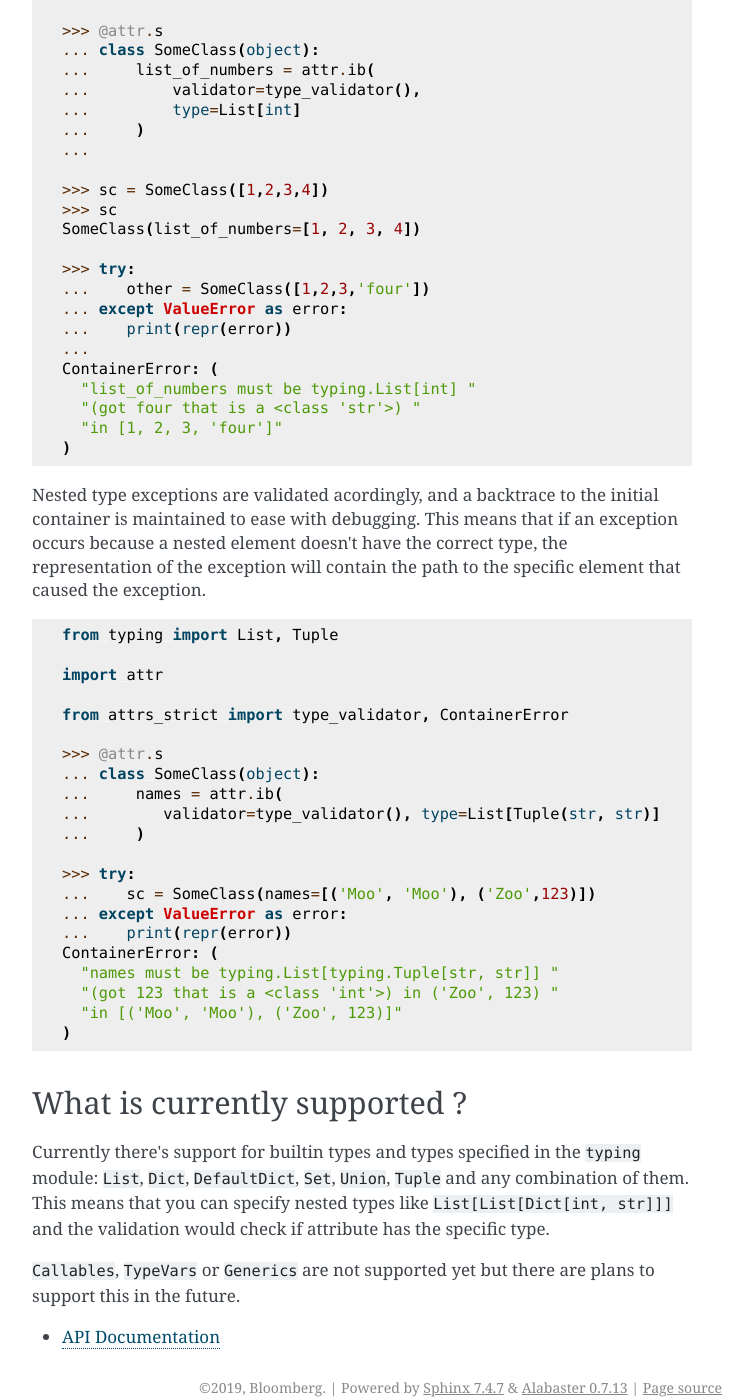
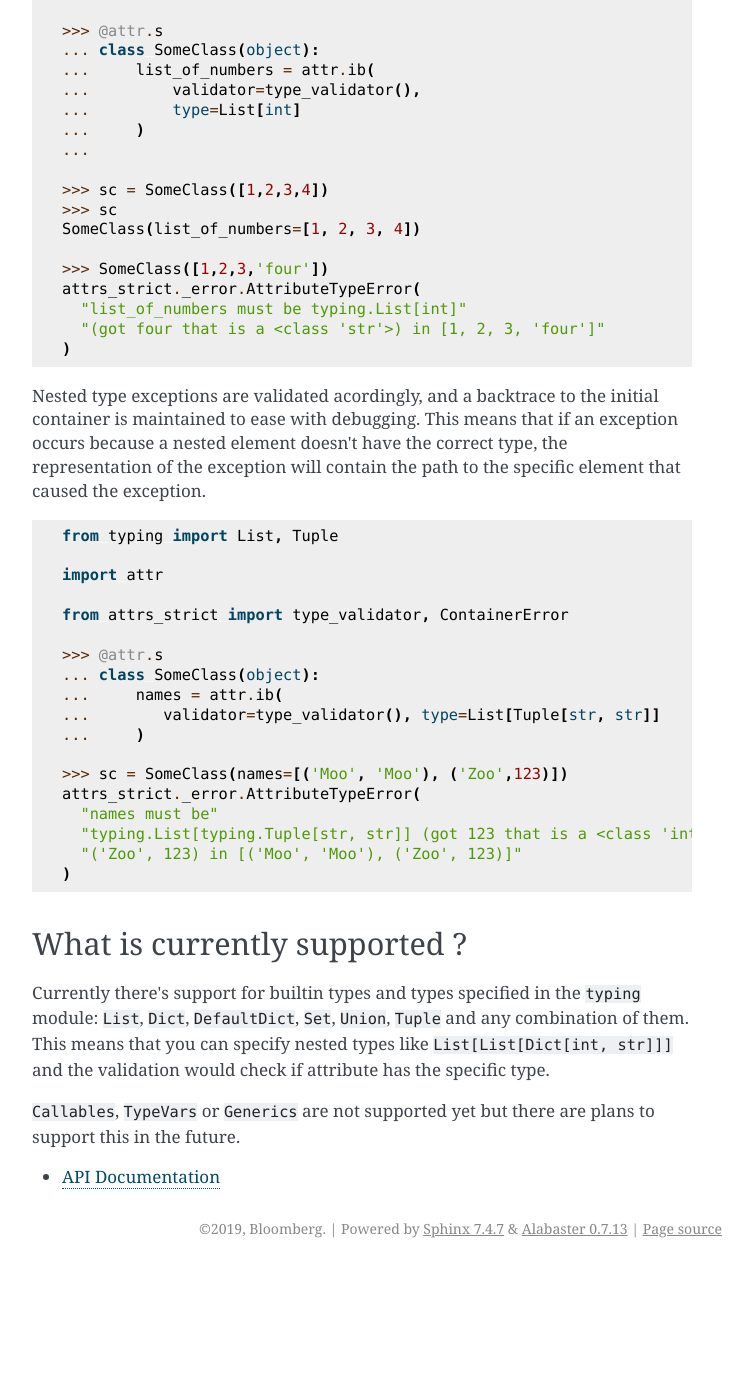
Before and after one commit to bloomberg/attrs-strict, a Sphinx documentation site: the page built from doc/index.rst, in a window 1280 px wide and 1400 px high, scrolled down 697 px. Shown: the whole window, without its empty margins (388-1140 px from the left). Built offline with Sphinx 7.4.7, drawn with Linux system fonts in a browser that asks for light colours; the version number could not be read and is left out; after the commit the page ends 1965 px from its top, so only the background shows below that.

Commit message:
Update examples in the documentation (#10)
Signed-off-by: Erik <eseulean@bloomberg.net>

```diff
--- a/doc/index.rst
+++ b/doc/index.rst
@@ -41,15 +41,10 @@ If the type argument is not specified no validation takes place.
   >>> sc
   SomeClass(list_of_numbers=[1, 2, 3, 4])
 
-  >>> try:
-  ...    other = SomeClass([1,2,3,'four'])
-  ... except ValueError as error:
-  ...    print(repr(error))
-  ...
-  ContainerError: (
-    "list_of_numbers must be typing.List[int] "
-    "(got four that is a <class 'str'>) "
-    "in [1, 2, 3, 'four']"
+  >>> SomeClass([1,2,3,'four'])
+  attrs_strict._error.AttributeTypeError(
+    "list_of_numbers must be typing.List[int]"
+    "(got four that is a <class 'str'>) in [1, 2, 3, 'four']"
   )
 
 Nested type exceptions are validated acordingly, and a backtrace to the initial
@@ -68,17 +63,14 @@ of the exception will contain the path to the specific element that caused the e
   >>> @attr.s
   ... class SomeClass(object):
   ...     names = attr.ib(
-  ...        validator=type_validator(), type=List[Tuple(str, str)]
+  ...        validator=type_validator(), type=List[Tuple[str, str]]
   ...     )
 
-  >>> try:
-  ...    sc = SomeClass(names=[('Moo', 'Moo'), ('Zoo',123)])
-  ... except ValueError as error:
-  ...    print(repr(error))
-  ContainerError: (
-    "names must be typing.List[typing.Tuple[str, str]] "
-    "(got 123 that is a <class 'int'>) in ('Zoo', 123) "
-    "in [('Moo', 'Moo'), ('Zoo', 123)]"
+  >>> sc = SomeClass(names=[('Moo', 'Moo'), ('Zoo',123)])
+  attrs_strict._error.AttributeTypeError(
+    "names must be"
+    "typing.List[typing.Tuple[str, str]] (got 123 that is a <class 'int'>) in"
+    "('Zoo', 123) in [('Moo', 'Moo'), ('Zoo', 123)]"
   )
 
 What is currently supported ?
```
Also changed, not shown: README.md (+8 -10 lines).
